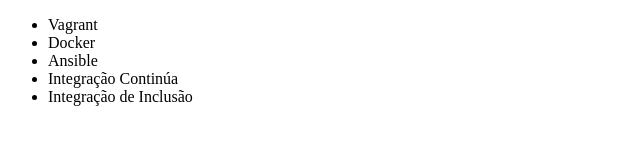
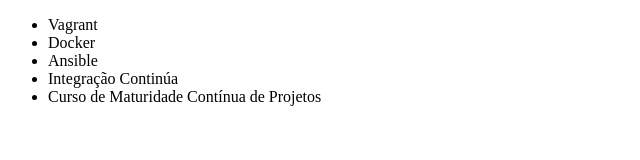
Before and after one commit to diegomaxdev/alura-git, a plain HTML site: page index.html in a window 1280 px wide. Shown: the whole page, without its empty margins (0-640 px from the left). Drawn offline with Linux system fonts and the light colour scheme.

Commit message:
alteração no nome do curso

```diff
--- a/index.html
+++ b/index.html
@@ -10,7 +10,7 @@
         <li>Docker</li>
         <li>Ansible</li>
         <li>Integração Continúa</li>
-        <li>Integração de Inclusão</li>
+        <li>Curso de Maturidade Contínua de Projetos</li>
     </ul>
 </body>
 </html>
```
